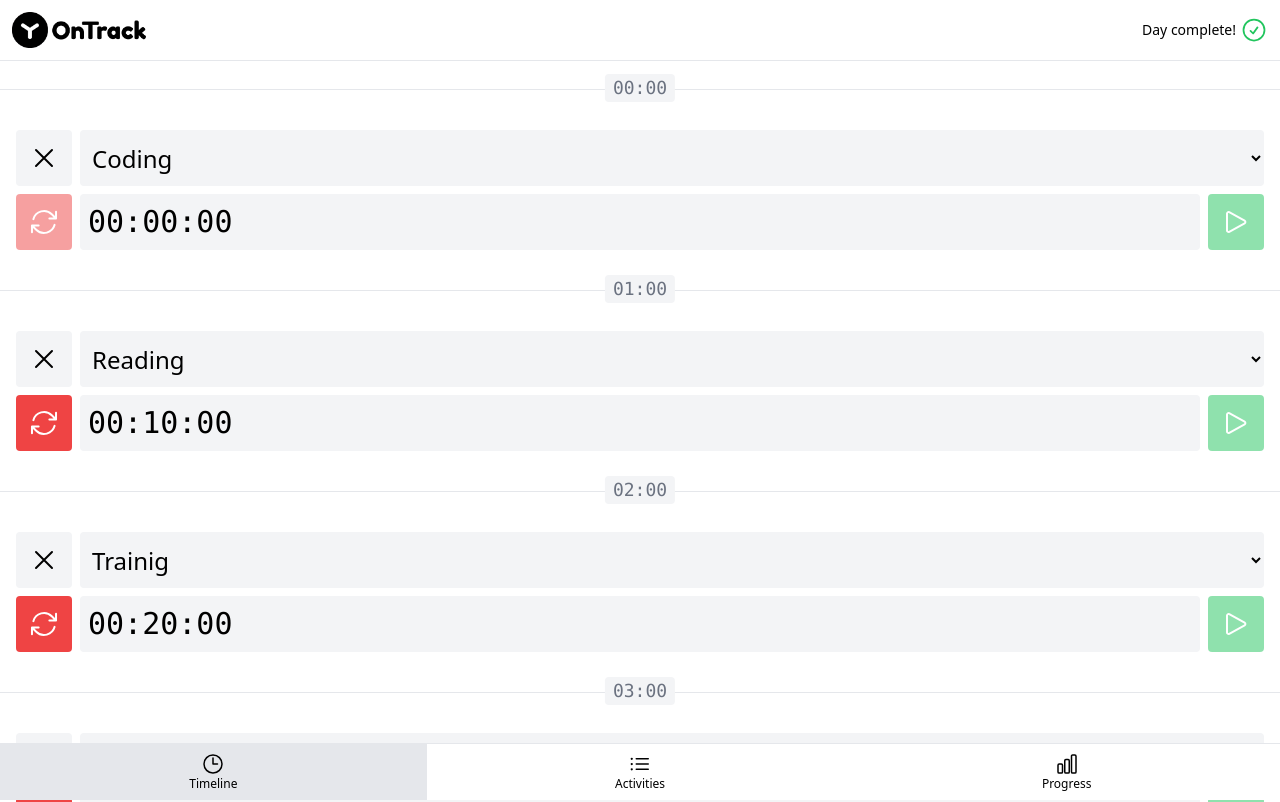
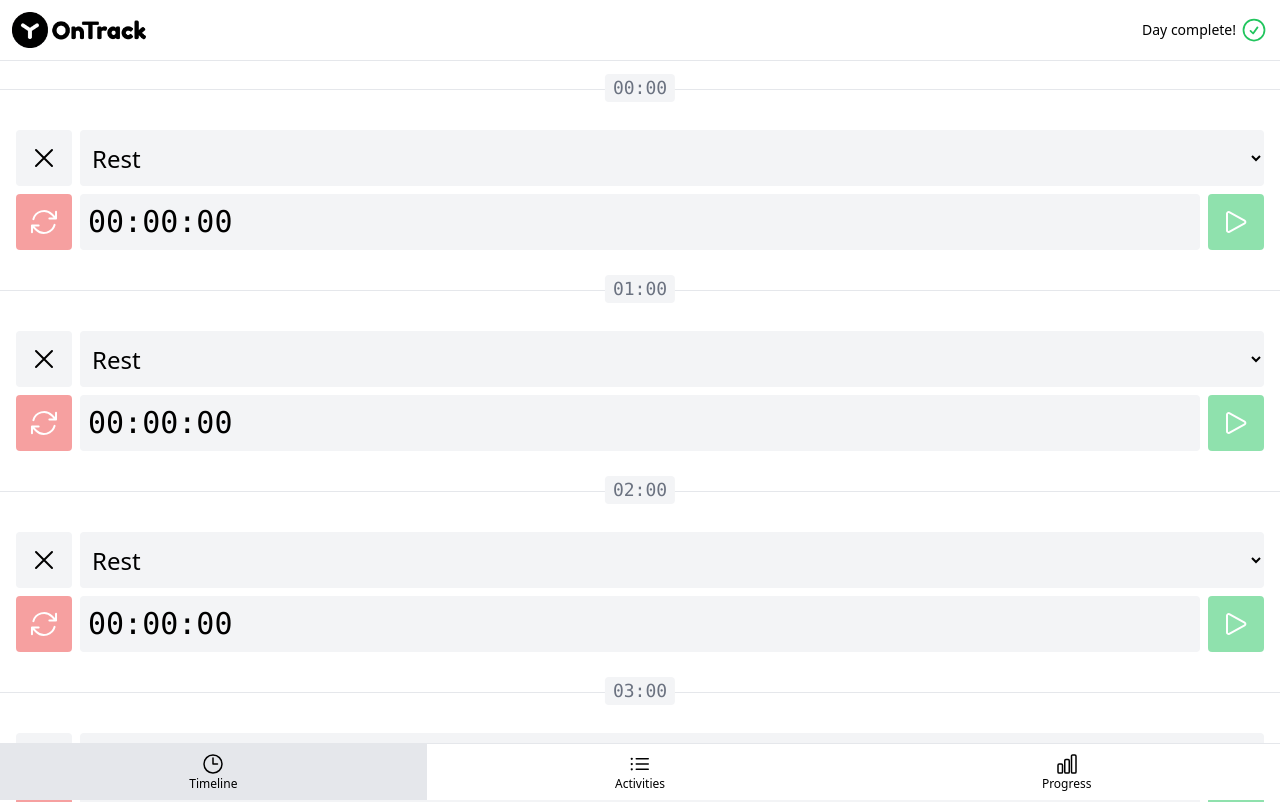
Before and after one commit to mkstas/vue-ontrack, a Vue app: page /#timeline in a window 1280 px wide. Shown: the top 802 px of the page. Built offline with nearby package versions, Linux system fonts and the light colour scheme.

Commit message:
dev: fill progress bar

```diff
--- a/src/activities.js
+++ b/src/activities.js
@@ -1,13 +1,15 @@
 import { ref, computed } from 'vue';
 
-import { SECONDS_IN_HOUR } from '@/constans';
+// import { SECONDS_IN_HOUR } from '@/constans';
+import { HUNDRED_PERCENT } from '@/constans';
 import { id } from '@/functions';
+import { getTotalActivitySeconds } from '@/timeline-items';
 
 const generateActivities = () => {
   return ['Coding', 'Reading', 'Trainig'].map((name, hours) => ({
     id: id(),
     name,
-    secondsToComplete: hours * SECONDS_IN_HOUR,
+    secondsToComplete: 15 * 60, // hours * SECONDS_IN_HOUR,
   }));
 };
 
@@ -39,3 +41,10 @@ export const deleteActivity = (activity) => {
 export const updateActivity = (activity, fields) => {
   return Object.assign(activity, fields);
 };
+
+export const getActivityProgress = (activity) => {
+  return Math.floor(
+    (getTotalActivitySeconds(activity) * HUNDRED_PERCENT) /
+      activity.secondsToComplete,
+  );
+};
--- a/src/components/Progress/ProgressItem.vue
+++ b/src/components/Progress/ProgressItem.vue
@@ -1,14 +1,19 @@
 <script setup>
+import { computed } from 'vue';
+
+import { getActivityProgress } from '@/activities';
+
 const props = defineProps(['index', 'activity']);
 
 const color = ['red', 'yellow', 'blue', 'green'][props.index];
-const progress = [10, 50, 70, 100][props.index];
 const timeProgress = [
   '03:00 / 30:00',
   '15:00 / 30:00',
   '21:00 / 30:00',
   '30:00 / 30:00',
 ][props.index];
+
+const progress = computed(() => getActivityProgress(props.activity));
 </script>
 
 <template>
--- a/src/components/timeline/TimelineStopwatch.vue
+++ b/src/components/timeline/TimelineStopwatch.vue
@@ -25,13 +25,14 @@ const props = defineProps({
 
 const seconds = ref(props.timelineItem.activitySeconds);
 const isRunning = ref(false);
+const temp = 120;
 
 const isStartButtonDisabled = props.timelineItem.hour !== currentHour();
 
 const start = () => {
   isRunning.value = setInterval(() => {
     updateTimelineItem(props.timelineItem, {
-      activitySeconds: props.timelineItem.activitySeconds + 1,
+      activitySeconds: props.timelineItem.activitySeconds + temp,
     });
 
     seconds.value++;
@@ -48,7 +49,7 @@ const reset = () => {
   stop();
 
   updateTimelineItem(props.timelineItem, {
-    activitySeconds: props.timelineItem.activitySeconds - seconds.value,
+    activitySeconds: props.timelineItem.activitySeconds - seconds.value * temp,
   });
 
   seconds.value = 0;
--- a/src/constans.js
+++ b/src/constans.js
@@ -43,3 +43,5 @@ export const HOURS_IN_DAY = 24;
 export const MIDNIGHT_HOUR = 0;
 
 export const PERIOD_SELECT_OPTIONS = generatePeriodSelectOptions();
+
+export const HUNDRED_PERCENT = 100;
--- a/src/timeline-items.js
+++ b/src/timeline-items.js
@@ -10,10 +10,10 @@ export const timelineItemRefs = ref([]);
 const generateTimelineItems = () => {
   return [...Array(HOURS_IN_DAY).keys()].map((hour) => ({
     hour,
-    activityId: [0, 1, 2, 3, 4].includes(hour)
-      ? activities.value[hour % 3].id
-      : null,
-    activitySeconds: [0, 1, 2, 3, 4].includes(hour) ? hour * 600 : null,
+    activityId: null, // [0, 1, 2, 3, 4].includes(hour)
+    // ? activities.value[hour % 3].id
+    // : null,
+    activitySeconds: 0, // [0, 1, 2, 3, 4].includes(hour) ? hour * 600 : null,
   }));
 };
 
```
